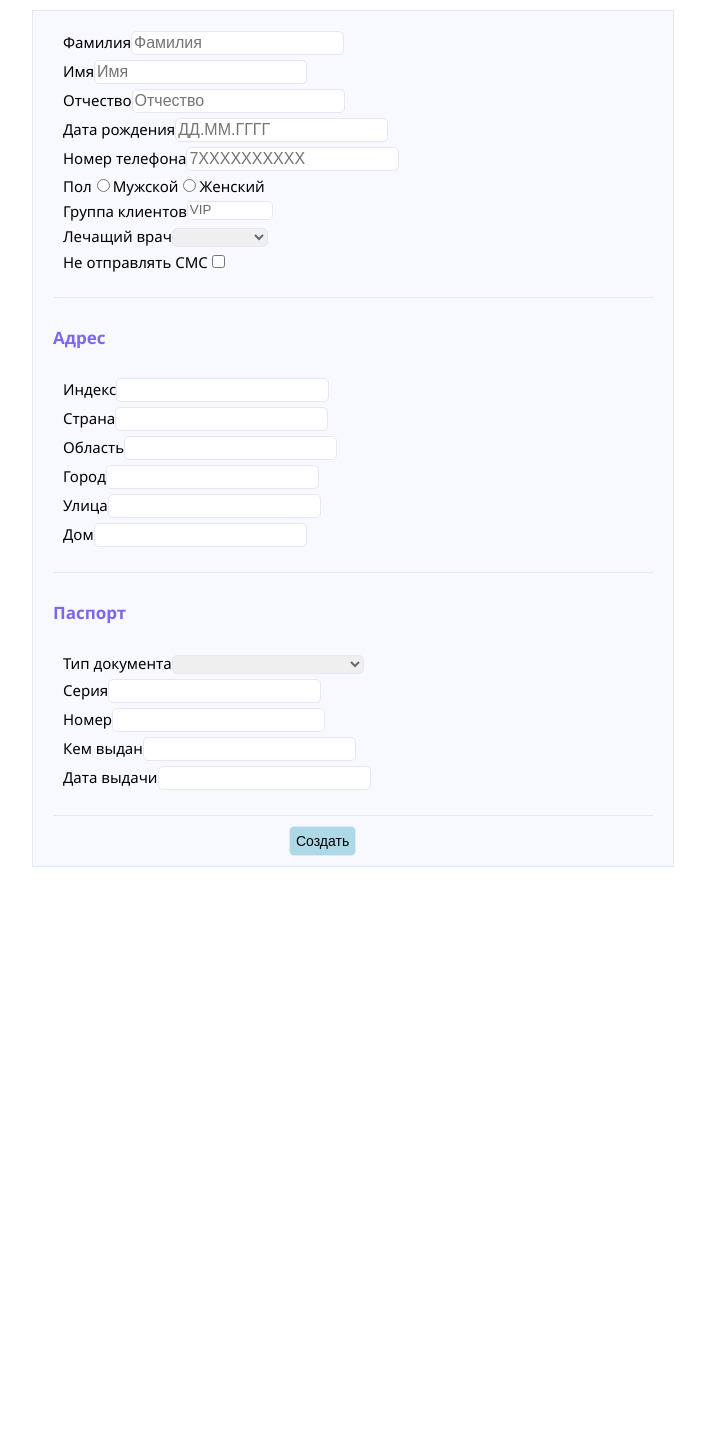
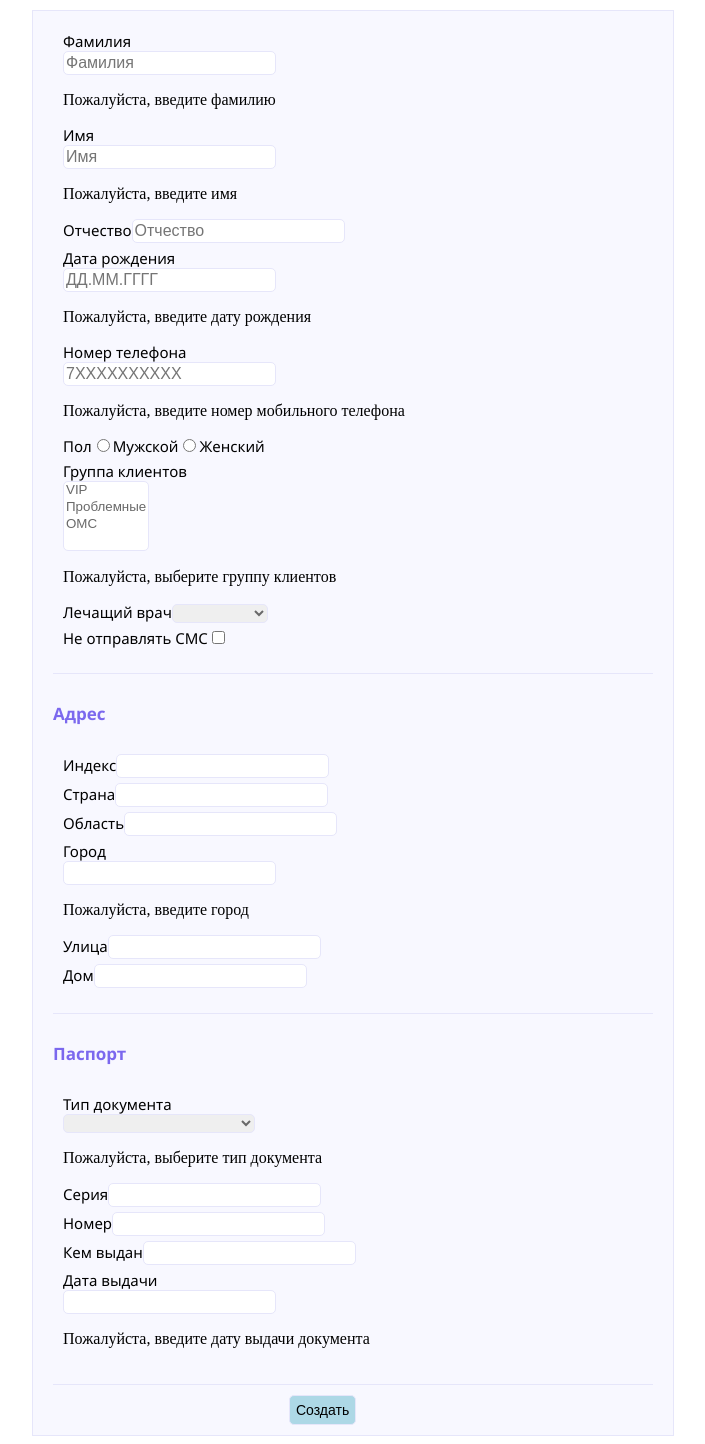
Before and after one commit to nesterovad/Vue_form, a Vue app in the folder form/: page / in a window 1280 px wide. Shown: the whole page, without its empty margins (296-1001 px from the left). Before the commit the page ends 875 px from the top, so only its background shows below. Built offline with nearby package versions, Linux system fonts and the light colour scheme.

Commit message:
added validation for fields

```diff
--- a/form/src/components/Form.vue
+++ b/form/src/components/Form.vue
@@ -1,113 +1,10 @@
-<template>
-    <form id="form-container">
-        <div class="section">
-            <div class="row">
-                <label class="label">Фамилия</label>
-                <input type="text" class="input-text" required v-model="client.surname" placeholder="Фамилия"/>
-            </div>
-            <div class="row">
-                <label class="label">Имя</label>
-                <input type="text" class="input-text" required v-model="client.name" placeholder="Имя"/>
-            </div>
-            <div class="row">
-                <label class="label">Отчество</label>
-                <input type="text" class="input-text" v-model="client.secondName" placeholder="Отчество"/>
-            </div>
-            <div class="row">
-                <label class="label">Дата рождения</label>
-                <input type="text" class="input-text" required v-model="client.birthDate" placeholder="ДД.ММ.ГГГГ"/>
-            </div>
-            <div class="row">
-                <label class="label">Номер телефона</label>
-                <input type="phone" class="input-text" required v-model="client.phone" placeholder="7XXXXXXXXXX"/>
-            </div>
-            <div class="row">
-                <label class="label">Пол</label>
-                <input type="radio" name="gender" value="male" class="input-radio" v-model="client.gender"/>
-                <label class="label">Мужской</label>
-                <input type="radio" name="gender" value="female" class="input-radio" v-model="client.gender"/>
-                <label class="label">Женский</label>
-            </div>
-            <div class="row">
-                <label class="label">Группа клиентов</label>
-                <select class="input-select" multiple required size="1" v-model="client.group">
-                    <option>VIP</option>
-                    <option>Проблемные</option>
-                    <option>ОМС</option>
-                </select>
-            </div>
-            <div class="row">
-                <label class="label">Лечащий врач</label>
-                <select class="input-select" v-model="client.doctor">
-                    <option>Иванов</option>
-                    <option>Захаров</option>
-                    <option>Чернышева</option>
-                </select>
-            </div>
-            <div class="row">
-                <label class="label">Не отправлять СМС</label>
-                <input type="checkbox" class="input-checkbox" v-model="client.sendSMS"/>
-            </div>
-        </div>
-        <div class="section">
-            <h5 class="section-name">Адрес</h5>
-            <div class="row">
-                <label class="label">Индекс</label>
-                <input type="text" class="input-text" v-model="client.adress.index"/>
-            </div>
-            <div class="row">
-                <label class="label">Страна</label>
-                <input type="text" class="input-text" v-model="client.adress.country"/>
-            </div>
-            <div class="row">
-                <label class="label">Область</label>
-                <input type="text" class="input-text" v-model="client.adress.region"/>
-            </div>
-            <div class="row">
-                <label class="label">Город</label>
-                <input type="text" class="input-text" required v-model="client.adress.city"/>
-            </div>
-            <div class="row">
-                <label class="label">Улица</label>
-                <input type="text" class="input-text" v-model="client.adress.street"/>
-            </div>
-            <div class="row">
-                <label class="label">Дом</label>
-                <input type="text" class="input-text" v-model="client.adress.building"/>
-            </div>
-        </div>
-        <div class="section">
-            <h5 class="section-name">Паспорт</h5>
-            <div class="row">
-                <label class="label">Тип документа</label>
-                <select class="input-select" required v-model="client.document.type">
-                    <option>Паспорт</option>
-                    <option>Свидетельство о рождении</option>
-                    <option>Вод. удостоверение</option>
-                </select>
-            </div>
-            <div class="row">
-                <label class="label">Серия</label>
-                <input type="text" class="input-text" v-model="client.document.series"/>
-            </div>
-            <div class="row">
-                <label class="label">Номер</label>
-                <input type="text" class="input-text" v-model="client.document.number"/>
-            </div>
-            <div class="row">
-                <label class="label">Кем выдан</label>
-                <input type="text" class="input-text" v-model="client.document.delivered"/>
-            </div>
-            <div class="row">
-                <label class="label">Дата выдачи</label>
-                <input type="text" class="input-text" required v-model="client.document.deliveryDate"/>
-            </div>
-        </div>
-        <button id="button">Создать</button>
-    </form>
-</template>
-
 <script>
+function isDateCorrect(date){
+    if(new Date(date) > new Date || date.split('.')[0] > 31 || date.split('.')[1] > 12){
+        return false;
+    }
+    return true;
+}
 export default {
     data () {
         return {
@@ -139,12 +36,203 @@ export default {
             }
         }
     },
+    methods: {
+        checkName(){
+            if(!this.client.name.trim()){
+                return 'Пожалуйста, введите имя';
+            }
+        },
+        checkSurname(){
+            if(!this.client.surname.trim()){
+                return 'Пожалуйста, введите фамилию';
+            }
+        },
+        checkBirthDate(){
+            if(!this.client.birthDate.trim()){
+                return 'Пожалуйста, введите дату рождения';
+            }
+            let dateTemplate = /^\d\d\.\d\d\.\d\d\d\d$/;
+            if(!dateTemplate.test(this.client.birthDate.trim())){
+                return 'Пожалуйста, введите дату рождения в формате ДД.ММ.ГГГГ';
+            }
+        },
+        checkPhone(){
+            if(!this.client.phone.trim()){
+                return 'Пожалуйста, введите номер мобильного телефона';
+            }
+            let phoneTemplate = /^7\d{10}$/;
+            if(!phoneTemplate.test(this.client.phone.replace(/[ -\(\)]/g, ""))){
+                return 'Пожалуйста, введите корректный номер мобильного телефона';
+            }
+        },
+        checkGroup(){
+            if(!this.client.group || this.client.group.length < 1){
+                return 'Пожалуйста, выберите группу клиентов';
+            }
+        },
+        checkCity(){
+            if(!this.client.adress.city.trim()){
+                return 'Пожалуйста, введите город';
+            }
+        },
+        checkDocument(){
+            if(!this.client.document.type){
+                return 'Пожалуйста, выберите тип документа';
+            }
+        },
+        checkDeliveryDate(){
+            if(!this.client.document.deliveryDate.trim()){
+                return 'Пожалуйста, введите дату выдачи документа';
+            }
+            let dateTemplate = /^\d\d\.\d\d\.\d\d\d\d$/;
+            if(!dateTemplate.test(this.client.document.deliveryDate.trim())){
+                return 'Пожалуйста, введите дату выдачи документа в формате ДД.ММ.ГГГГ';
+            }
+        }
+    },
     name: 'Form',
     components: {
 
     }
 }
 </script>
+
+<template>
+    <form id="form-container">
+        <div class="section">
+            <div class="row">
+                <label class="label">Фамилия</label>
+                <div class="wrapper">
+                    <input type="text" class="input-text" required v-model="client.surname" placeholder="Фамилия"/>
+                    <p class="errorMessage">{{checkSurname()}}</p>
+                </div>
+
+            </div>
+            <div class="row">
+                <label class="label">Имя</label>
+                <div class="wrapper">
+                    <input type="text" class="input-text" required v-model="client.name" placeholder="Имя"/>
+                    <p class="errorMessage">{{checkName()}}</p>
+                </div>
+
+            </div>
+            <div class="row">
+                <label class="label">Отчество</label>
+                <input type="text" class="input-text" v-model="client.secondName" placeholder="Отчество"/>
+            </div>
+            <div class="row">
+                <label class="label">Дата рождения</label>
+                <div class="wrapper">
+                    <input type="text" class="input-text" required v-model="client.birthDate" placeholder="ДД.ММ.ГГГГ"/>
+                    <p class="errorMessage">{{checkBirthDate()}}</p>
+                </div>
+            </div>
+            <div class="row">
+                <label class="label">Номер телефона</label>
+                <div class="wrapper">
+                    <input type="phone" class="input-text" required v-model="client.phone" placeholder="7XXXXXXXXXX"/>
+                    <p class="errorMessage">{{checkPhone()}}</p>
+                </div>
+            </div>
+            <div class="row">
+                <label class="label">Пол</label>
+                <input type="radio" name="gender" value="male" class="input-radio" v-model="client.gender"/>
+                <label class="label">Мужской</label>
+                <input type="radio" name="gender" value="female" class="input-radio" v-model="client.gender"/>
+                <label class="label">Женский</label>
+            </div>
+            <div class="row">
+                <label class="label">Группа клиентов</label>
+                <div class="wrapper">
+                    <select class="input-select" multiple required v-model="client.group">
+                        <option>VIP</option>
+                        <option>Проблемные</option>
+                        <option>ОМС</option>
+                    </select>
+                    <p class="errorMessage">{{checkGroup()}}</p>
+                </div>
+            </div>
+            <div class="row">
+                <label class="label">Лечащий врач</label>
+                <select class="input-select" v-model="client.doctor">
+                    <option>Иванов</option>
+                    <option>Захаров</option>
+                    <option>Чернышева</option>
+                </select>
+            </div>
+            <div class="row">
+                <label class="label">Не отправлять СМС</label>
+                <input type="checkbox" class="input-checkbox" v-model="client.sendSMS"/>
+            </div>
+        </div>
+        <div class="section">
+            <h5 class="section-name">Адрес</h5>
+            <div class="row">
+                <label class="label">Индекс</label>
+                <input type="text" class="input-text" v-model="client.adress.index"/>
+            </div>
+            <div class="row">
+                <label class="label">Страна</label>
+                <input type="text" class="input-text" v-model="client.adress.country"/>
+            </div>
+            <div class="row">
+                <label class="label">Область</label>
+                <input type="text" class="input-text" v-model="client.adress.region"/>
+            </div>
+            <div class="row">
+                <label class="label">Город</label>
+                <div class="wrapper">
+                    <input type="text" class="input-text" required v-model="client.adress.city"/>
+                    <p class="errorMessage">{{checkCity()}}</p>
+                </div>
+            </div>
+            <div class="row">
+                <label class="label">Улица</label>
+                <input type="text" class="input-text" v-model="client.adress.street"/>
+            </div>
+            <div class="row">
+                <label class="label">Дом</label>
+                <input type="text" class="input-text" v-model="client.adress.building"/>
+            </div>
+        </div>
+        <div class="section">
+            <h5 class="section-name">Паспорт</h5>
+            <div class="row">
+                <label class="label">Тип документа</label>
+                <div class="wrapper">
+                    <select class="input-select" required v-model="client.document.type">
+                        <option>Паспорт</option>
+                        <option>Свидетельство о рождении</option>
+                        <option>Вод. удостоверение</option>
+                    </select>
+                    <p class="errorMessage">{{checkDocument()}}</p>
+                </div>
+            </div>
+            <div class="row">
+                <label class="label">Серия</label>
+                <input type="text" class="input-text" v-model="client.document.series"/>
+            </div>
+            <div class="row">
+                <label class="label">Номер</label>
+                <input type="text" class="input-text" v-model="client.document.number"/>
+            </div>
+            <div class="row">
+                <label class="label">Кем выдан</label>
+                <input type="text" class="input-text" v-model="client.document.delivered"/>
+            </div>
+            <div class="row">
+                <label class="label">Дата выдачи</label>
+                <div class="wrapper">
+                    <input type="text" class="input-text" required v-model="client.document.deliveryDate"/>
+                    <p class="errorMessage">{{checkDeliveryDate()}}</p>
+                </div>
+            </div>
+        </div>
+        <button id="button">Создать</button>
+    </form>
+</template>
+
+
 
 <style>
 #form-container{
```
